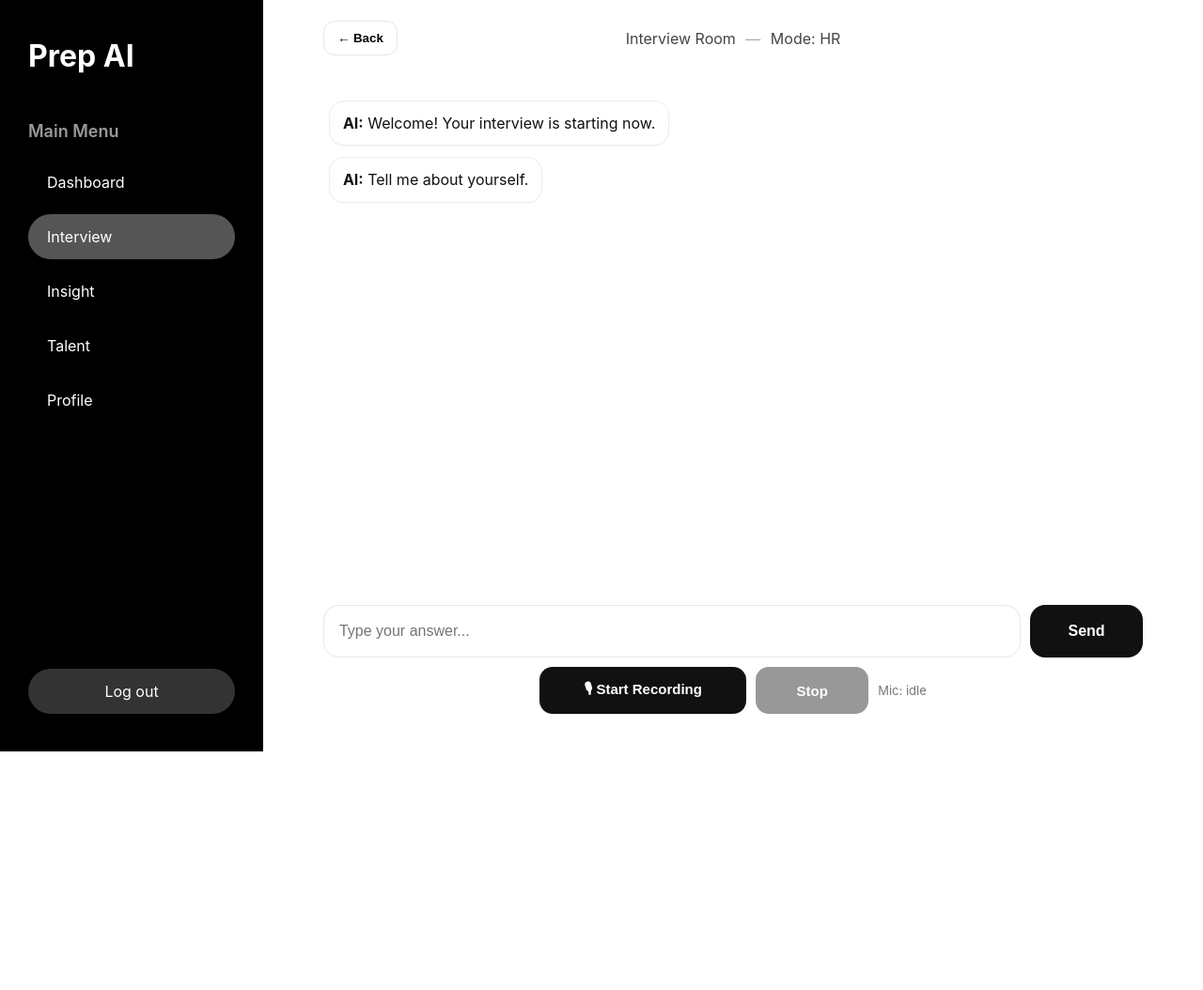
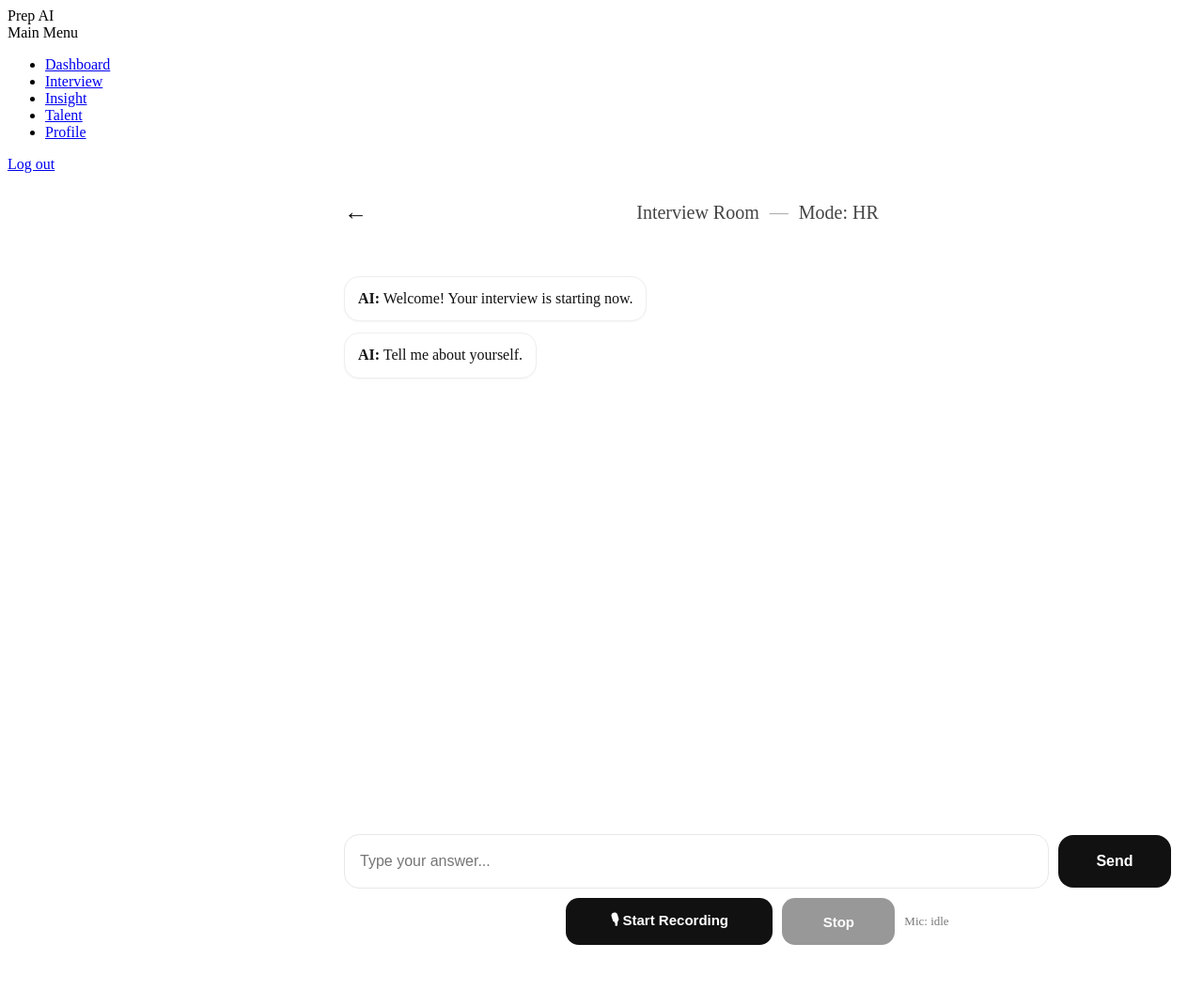
Before and after one commit to ClemenceTran/BasedProject, a Flask app: page /interview-room in a window 1280 px wide; the page is wider, and only the part inside the window is pictured. Shown: that part at 94% size. Before the commit the page ends 800 px from the top of that part, so only its background shows below. Run offline with Flask 3, Linux system fonts and the light colour scheme.

Commit message:
Update interview_room.html

```diff
--- a/templates/interview_room.html
+++ b/templates/interview_room.html
@@ -3,8 +3,9 @@
 <head>
   <meta charset="UTF-8" />
   <meta name="viewport" content="width=device-width, initial-scale=1.0"/>
-  <title>Prep AI - Interview Room</title>
-  <link rel="stylesheet" href="{{ url_for('static', filename='style.css') }}">
+  <title>Interview Room</title>
+  <link rel="stylesheet" href="{{ url_for('static', filename='base.css') }}">
+  <link rel="stylesheet" href="{{ url_for('static', filename='interview_room.css') }}">
 </head>
 
 <body class="interview-room-page">
@@ -30,7 +31,7 @@
 
     <!-- Top row -->
     <div class="ir-topbar">
-      <button type="button" class="ir-back" id="backTopBtn">← Back</button>
+      <a href="{{ url_for('interview') }}" class="ir-back">←</a>
       <div class="ir-top-title">
         Interview Room <span class="ir-dot">—</span>
         <span id="modeLine">Mode: —</span>
```
